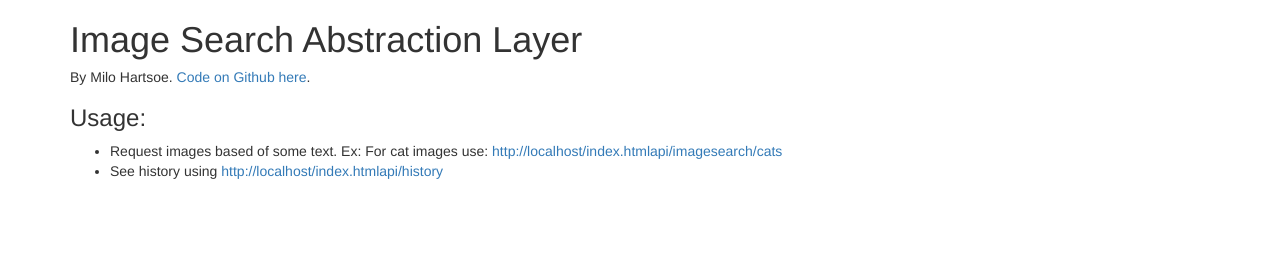
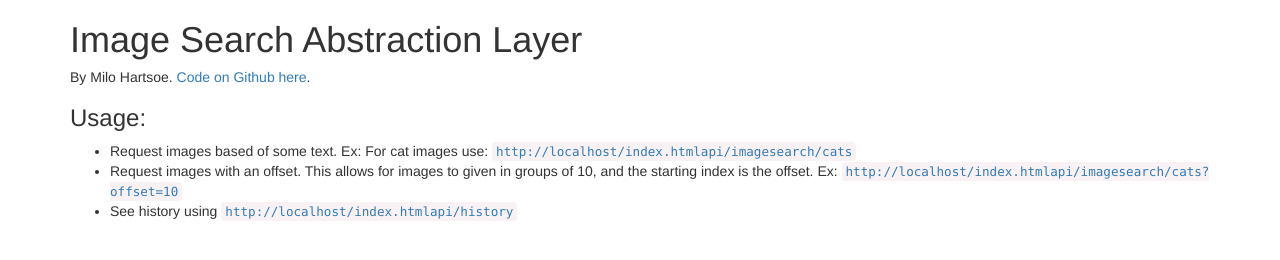
Before and after one commit to MiloATH/SearchTextForImages, a website: page index.html in a window 1280 px wide. Drawn offline with nearby package versions, Linux system fonts and the light colour scheme.

Commit message:
Update index with offset instructions and adjust file spacing

```diff
--- a/index.html
+++ b/index.html
@@ -15,10 +15,13 @@
         <h3>Usage:</h3>
         <ul type="1">
             <li>Request images based of some text. Ex: For cat images use:
-                <a id="link"></a>
+                <code><a id="link"></a></code>
+            </li>
+            <li>Request images with an offset. This allows for images to given in groups of 10, and the starting index is the offset. Ex:
+                <code><a id="linkOffset"></a></code>
             </li>
             <li>See history using
-                <a id="link2"></a>
+                <code><a id="linkHistory"></a></code>
             </li>
         </ul>
         <script type="text/javascript">
@@ -26,9 +29,10 @@
                 var url = window.location.toString();
                 document.getElementById("link").innerHTML = url + 'api/imagesearch/cats';
                 document.getElementById("link").href = url + 'api/imagesearch/cats';
-                document.getElementById("link2").innerHTML = url + 'api/history';
-                document.getElementById("link2").href = url + 'api/history';
-
+                document.getElementById("linkOffset").innerHTML = url + 'api/imagesearch/cats?offset=10';
+                document.getElementById("linkOffset").href = url + 'api/imagesearch/cats?offset=10';
+                document.getElementById("linkHistory").innerHTML = url + 'api/history';
+                document.getElementById("linkHistory").href = url + 'api/history';
             }
         </script>
     </div>
```
Also changed, not shown: server.js (+14 -11 lines).
